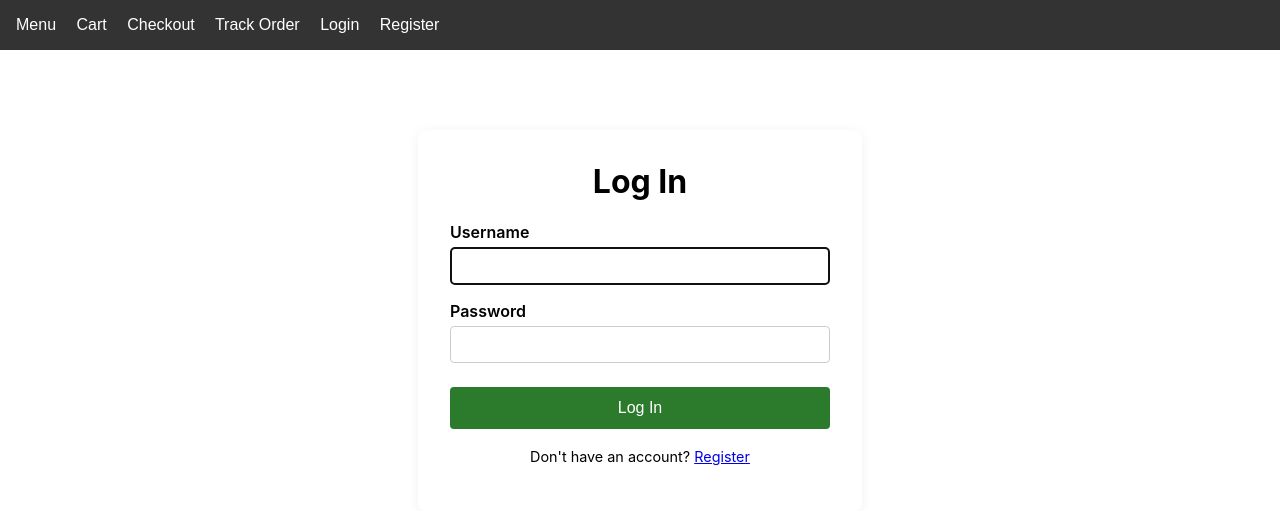
After one commit to Amr-Mohsen-Ali/restaurant-ordering-system, a Flask app: page /login in a window 1280 px wide. The commit adds this page. Shown: the top 511 px of the page. Run offline with Flask 3, Linux system fonts and the light colour scheme.

Commit message:
feat: add /login /register /logout routes and templates

```diff
--- a/src/__init__.py
+++ b/src/__init__.py
@@ -7,10 +7,17 @@ def create_app():
                 static_folder="../static")
     app.secret_key = 'dev-secret-key'
 
-    from src import menu, cart, order, tracking
+    from src import auth, menu, cart, order, tracking
+    app.register_blueprint(auth.auth_bp)
     app.register_blueprint(menu.menu_bp)
     app.register_blueprint(cart.cart_bp)
     app.register_blueprint(order.order_bp)
     app.register_blueprint(tracking.tracking_bp)
 
+    # Make the current user available to every rendered template,
+    # so base.html can swap nav links based on auth state.
+    @app.context_processor
+    def inject_current_user():
+        return {"current_user": auth.get_current_user()}
+
     return app
--- a/src/auth.py
+++ b/src/auth.py
@@ -9,10 +9,21 @@ require_role gate views behind session presence and role membership.
 import sqlite3
 from functools import wraps
 
-from flask import abort, redirect, session
+from flask import (
+    Blueprint,
+    abort,
+    flash,
+    redirect,
+    render_template,
+    request,
+    session,
+    url_for,
+)
 from werkzeug.security import check_password_hash, generate_password_hash
 
 from src import database
+
+auth_bp = Blueprint('auth', __name__)
 
 
 def register_user(username, password, role="customer"):
@@ -105,3 +116,44 @@ def require_role(*allowed_roles):
             return view_func(*args, **kwargs)
         return wrapper
     return decorator
+
+
+# --- Routes ---
+
+@auth_bp.route('/login', methods=['GET'])
+def login_view():
+    return render_template("login.html")
+
+
+@auth_bp.route('/login', methods=['POST'])
+def login_submit():
+    username = request.form.get("username", "").strip()
+    password = request.form.get("password", "")
+    result = login_user(username, password)
+    if result["success"]:
+        session["user"] = result["user"]
+        return redirect("/menu")
+    flash(result["error"], "error")
+    return render_template("login.html", username=username), 400
+
+
+@auth_bp.route('/register', methods=['GET'])
+def register_view():
+    return render_template("register.html")
+
+
+@auth_bp.route('/register', methods=['POST'])
+def register_submit():
+    username = request.form.get("username", "").strip()
+    password = request.form.get("password", "")
+    result = register_user(username, password)
+    if result["success"]:
+        return redirect(url_for("auth.login_view"))
+    flash(result["error"], "error")
+    return render_template("register.html", username=username), 400
+
+
+@auth_bp.route('/logout', methods=['GET'])
+def logout():
+    session.pop("user", None)
+    return redirect("/login")
--- a/templates/base.html
+++ b/templates/base.html
@@ -13,7 +13,16 @@
         <a href="/cart">Cart</a>
         <a href="/checkout">Checkout</a>
         <a href="/track">Track Order</a>
-        <a href="/staff">Staff</a>
+        {% if current_user and current_user.role in ['staff', 'admin'] %}
+            <a href="/staff">Staff</a>
+        {% endif %}
+        {% if current_user %}
+            <span style="color:#888;">| {{ current_user.username }}</span>
+            <a href="/logout">Logout</a>
+        {% else %}
+            <a href="/login">Login</a>
+            <a href="/register">Register</a>
+        {% endif %}
     </nav>
     <main>
         {% block content %}{% endblock %}
--- /dev/null
+++ b/templates/login.html
@@ -0,0 +1,89 @@
+{% extends "base.html" %}
+
+{% block title %}Log In{% endblock %}
+
+{% block extra_head %}
+<style>
+  .auth-container {
+    max-width: 380px;
+    margin: 3rem auto;
+    padding: 2rem;
+    background: #fff;
+    border-radius: 8px;
+    box-shadow: 0 2px 12px rgba(0,0,0,0.06);
+    font-family: -apple-system, BlinkMacSystemFont, "Segoe UI", sans-serif;
+  }
+  .auth-container h1 {
+    margin-top: 0;
+    text-align: center;
+  }
+  .field { margin-bottom: 1rem; }
+  .field label {
+    display: block;
+    margin-bottom: 0.3rem;
+    font-weight: 600;
+  }
+  .field input {
+    width: 100%;
+    padding: 0.55rem;
+    box-sizing: border-box;
+    border: 1px solid #ccc;
+    border-radius: 4px;
+    font-size: 1rem;
+  }
+  .btn-primary {
+    width: 100%;
+    padding: 0.75rem;
+    margin-top: 0.5rem;
+    background: #2c7a2c;
+    color: #fff;
+    border: none;
+    border-radius: 4px;
+    font-size: 1rem;
+    cursor: pointer;
+  }
+  .alert {
+    padding: 0.7rem 1rem;
+    border-radius: 4px;
+    margin: 0 0 1rem 0;
+  }
+  .alert-error {
+    background: #fde2e2;
+    border: 1px solid #b03a3a;
+    color: #7a1f1f;
+  }
+  .switch-link {
+    text-align: center;
+    margin-top: 1.2rem;
+    font-size: 0.9rem;
+  }
+</style>
+{% endblock %}
+
+{% block content %}
+<div class="auth-container">
+  <h1>Log In</h1>
+
+  {% with messages = get_flashed_messages(with_categories=true) %}
+    {% for category, message in messages %}
+      <div class="alert alert-{{ category }}">{{ message }}</div>
+    {% endfor %}
+  {% endwith %}
+
+  <form method="POST" action="{{ url_for('auth.login_submit') }}">
+    <div class="field">
+      <label for="username">Username</label>
+      <input type="text" id="username" name="username" value="{{ username or '' }}" required autofocus>
+    </div>
+    <div class="field">
+      <label for="password">Password</label>
+      <input type="password" id="password" name="password" required>
+    </div>
+    <button type="submit" class="btn-primary">Log In</button>
+  </form>
+
+  <p class="switch-link">
+    Don't have an account? <a href="{{ url_for('auth.register_view') }}">Register</a>
+  </p>
+</div>
+{% endblock %}
```
Also changed, not shown: templates/register.html (added, +89 -0 lines).
